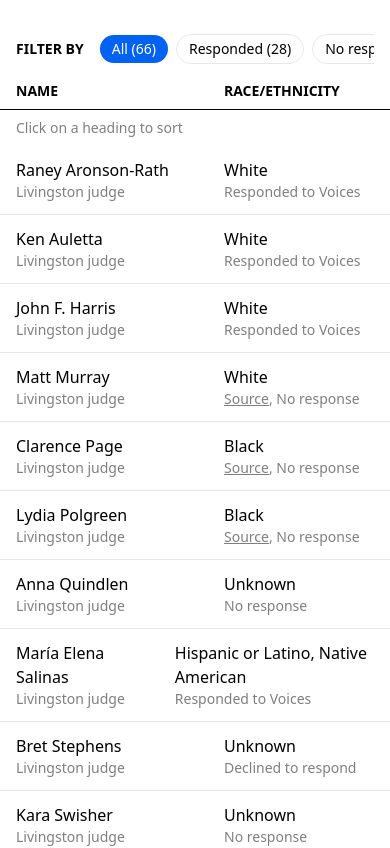
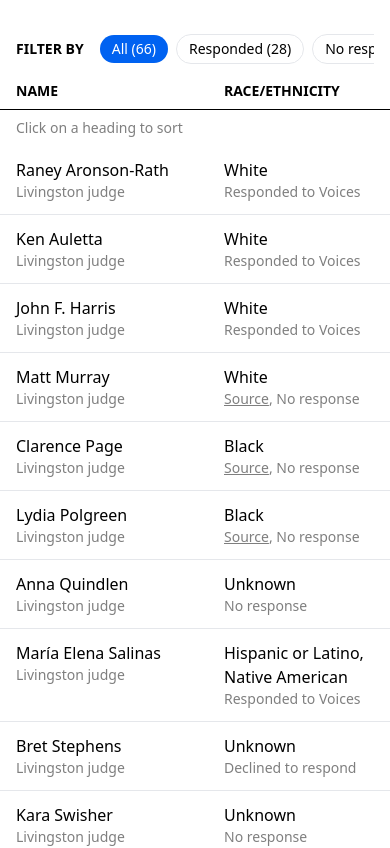
Before and after one commit to wwsalmon/aaja-voices-table, a Next.js app: page / in a window 390 px wide. Shown: the top 848 px of the page. Built offline with nearby package versions, Linux system fonts and the light colour scheme.

Commit message:
fix mobile responsiveness

```diff
--- a/pages/index.tsx
+++ b/pages/index.tsx
@@ -125,7 +125,7 @@ export default function Home() {
             <p className="opacity-50 my-2 text-sm px-4">Click on a heading to sort</p>
             {displayJudges.map(judge => (
                 <div className="flex border-b py-3 hover:bg-gray-100 px-4" key={judge.name + judge.award}>
-                    <div className="w-48 sm:w-72">
+                    <div className="w-48 sm:w-72 flex-shrink-0">
                         <p>{judge.name}</p>
                         <p className="opacity-50 truncate text-sm hidden sm:block">{judge.title || ""}{judge.title && judge.organization && ", "}{judge.organization || ""}</p>
                         <p className="opacity-50 truncate text-sm sm:hidden">{judge.awardString} judge</p>
```
